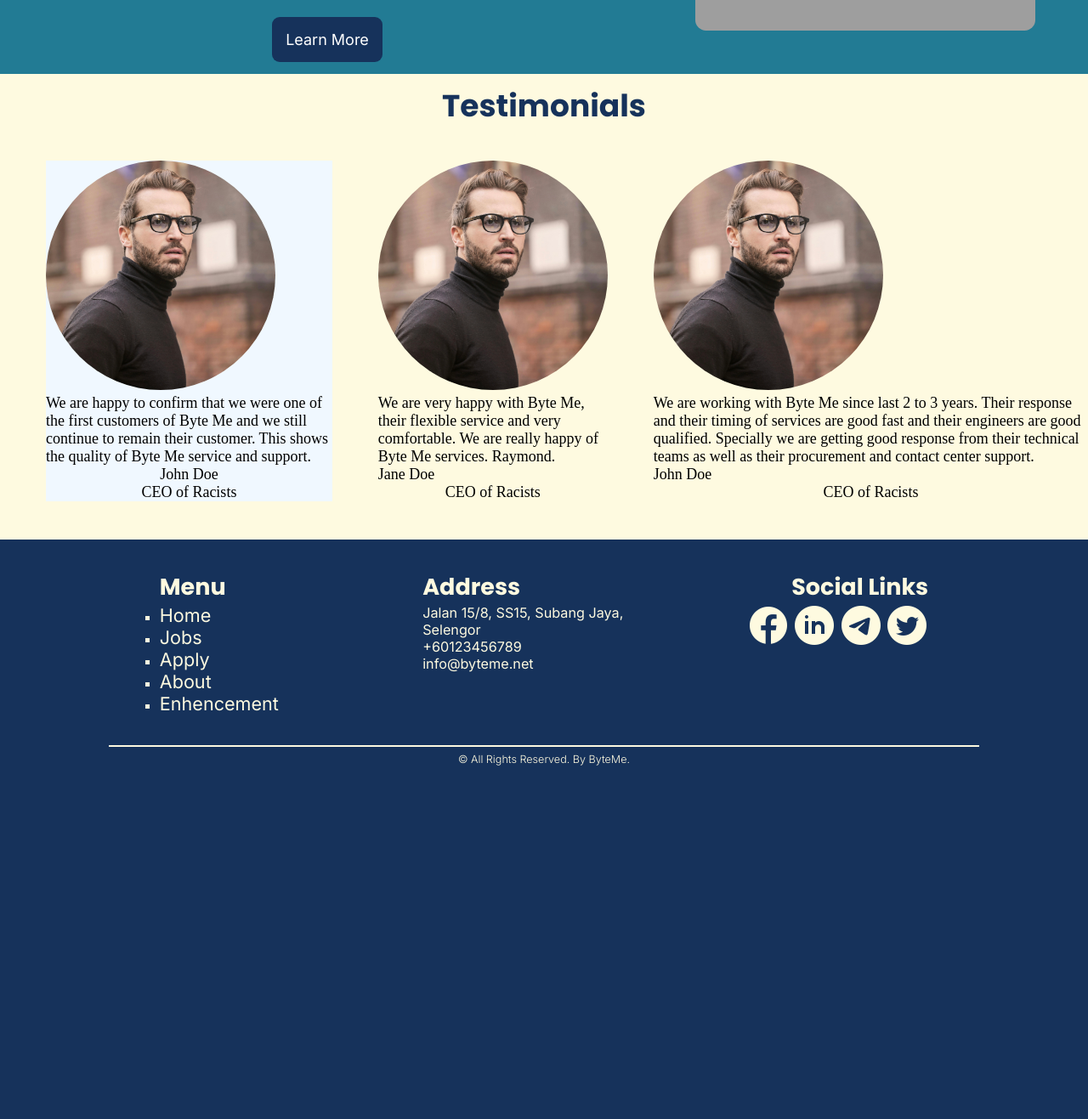
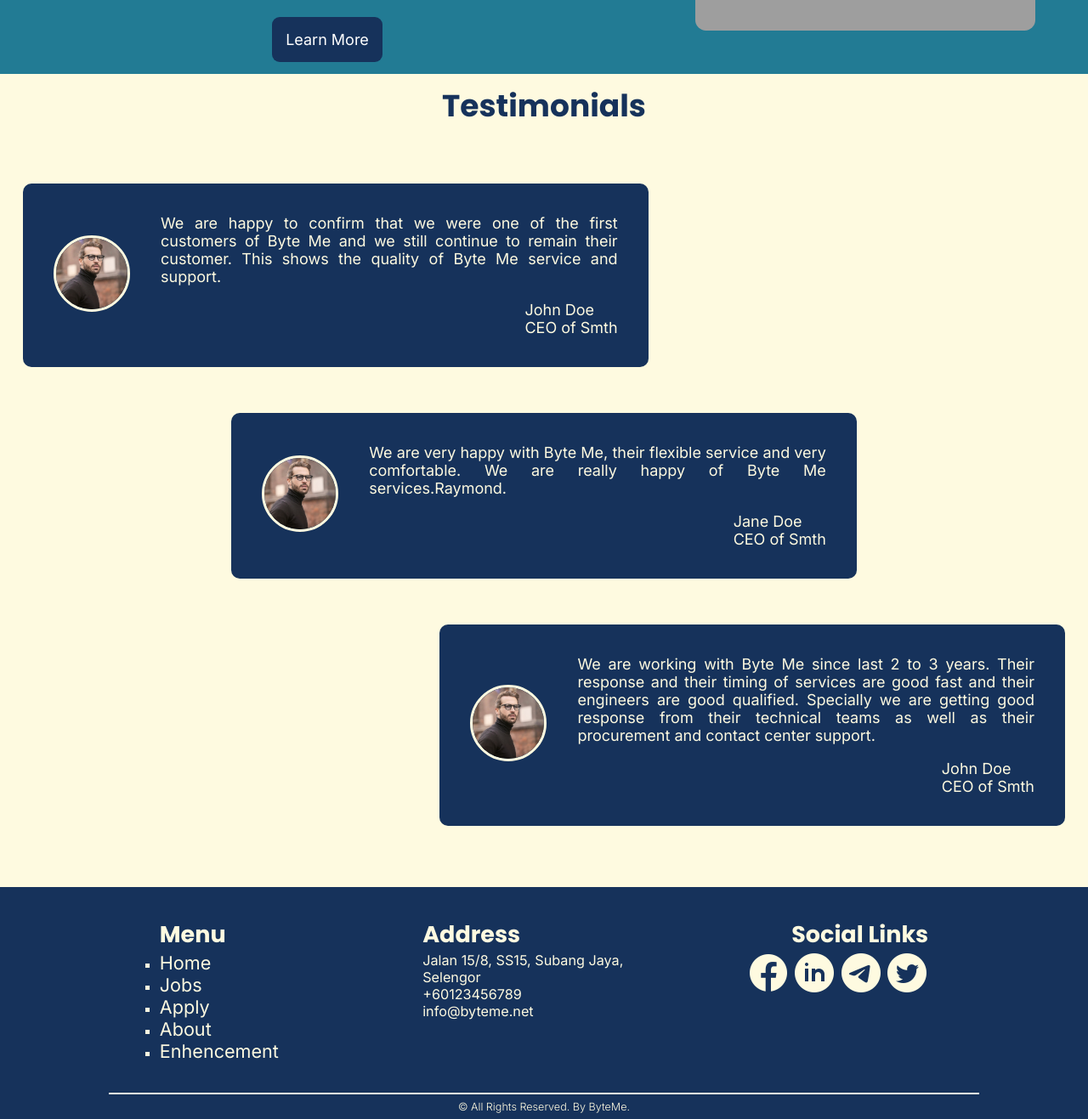
Before and after one commit to Showwaiyan/jobs-adv-website, a PHP site: page / in a window 1280 px wide. Shown: the part 2420-3737 px from the top of the page at 85% size. Before the commit the page ends 3321 px from the top, so only its background shows below. Run offline with PHP 8.4, Linux system fonts and the light colour scheme; grey boxes are pictures that could not be loaded.

Commit message:
Finished testimonial card layout and style

```diff
--- a/index.html
+++ b/index.html
@@ -138,39 +138,63 @@
             </a>
         </section>
    </article>
+
+
    <!-- Testomonial Section -->
     <article class="index-testimonial">
         <h2>Testimonials</h2>
         <section class="testimonial">
 
-            <div class="testominial-card">
+            <div class="testimonial-card">
                 <div class="testimonial-card-image">
                     <img src="images/tes1.jpg" alt="tes1">
                 </div>
-                <p class="testimonial-card-description">We are happy to confirm that we were one of the first customers of Byte Me and
-                    we still continue to remain their customer. This shows the quality of Byte Me service and support.
+                <div class="testimonial-card-description">
+                    <p class="description">We are happy to confirm that
+                    we were one of the first customers of Byte Me and
+                    we still continue to remain their customer.
+                    This shows the quality of Byte Me service and support.
                     </p>
+                    <div class="name-and-position">
                         <p class="name">John Doe</p>
-                <p class="position">CEO of Racists</p>
+                        <p class="position">CEO of Smth</p>
                     </div>
+                </div>
+           </div>
+
             <div class="testimonial-card">
                 <div class="testimonial-card-image">
                     <img src="images/tes1.jpg" alt="tes2">
                 </div>
-                <p class="testimonial-card-description">We are very happy with Byte Me, their flexible service and very comfortable. We are really happy of Byte Me services.
-                    Raymond.</p>
+                <div class="testimonial-card-description">
+                    <p class="description">We are very happy with Byte Me,
+                    their flexible service and very comfortable.
+                    We are really happy of Byte Me services.Raymond.
+                    </p>
+                    <div class="name-and-position">
                         <p class="name">Jane Doe</p>
-                <p class="position">CEO of Racists</p>
+                        <p class="position">CEO of Smth</p>
                     </div>
+               </div>
+           </div>
+
             <div class="testimonial-card">
                 <div class="testimonial-card-image">
-                    <img src="images/tes1.jpg" alt="tes3">
+                    <img src="images/tes1.jpg" alt="tes3" class="testimonial-card-image">
+
                </div>
-                <p class="testimonial-card-description">We are working with Byte Me since last 2 to 3 years.
-                    Their response and their timing of services are good fast and their engineers are good qualified.
-                    Specially we are getting good response from their technical teams as well as their procurement and contact center support.</p>
+               <div class="testimonial-card-description">
+                    <p class="description">We are working with Byte Me since last 2 to 3 years.
+                    Their response and their timing of services are good fast
+                    and their engineers are good qualified.
+                    Specially we are getting good response from their technical teams as well as
+                    their procurement and contact center support.
+                    </p>
+                    <div class="name-and-position">
                         <p class="name">John Doe</p>
-                <p class="position">CEO of Racists</p>
+                        <p class="position">CEO of Smth</p>
+                    </div>
+              </div>
            </div>
         </section>
     </article>
--- a/styles/style.css
+++ b/styles/style.css
@@ -313,39 +313,74 @@
 /* article about end */
 
 /* testomonial start */
+/* layout */
 article.index-testimonial{
   display: flex;
   flex-direction: column;
   justify-content: center;
-  background-color: var(--main-font-color);
+}
+article.index-testimonial section.testimonial{
+  display: flex;
+  flex-direction: column;
+  justify-content: space-evenly;
+  gap: 3rem;
+}
+article.index-testimonial section.testimonial div.testimonial-card {
+  display: flex;
+  align-items: center;
+  gap: 2rem;
+  width: 60%;
+}
+article.index-testimonial section.testimonial div.testimonial-card:nth-child(2) {
+  align-self: center;
+}
+article.index-testimonial section.testimonial div.testimonial-card:last-child {
+  align-self: flex-end;
+}
+div.testimonial-card .testimonial-card-description {
+  display: flex;
+  flex-direction: column;
+  gap: 1rem;
+}
+div.testimonial-card-description .name-and-position {
+  align-self: flex-end;
+}
+article.index-testimonial section.testimonial .testimonial-card-image img{
+  width: 5rem;
+}
+
+/* typography */
+article.index-testimonial {
+  font-family: var(--inter-font);
+  color: var(--main-font-color);
+  text-align: justify;
 }
 article.index-testimonial h2{
   text-align: center;
   font-family: var(--poppins-font);
   color: var(--main-color);
-  padding: 10px;
   font-size: 2em;
 }
+
+/* style */
+article.index-testimonial{
+ background-color: var(--main-font-color);
+}
+article.index-testimonial h2{
+ padding: 10px;
+}
 article.index-testimonial section.testimonial{
-  display: flex;
-  justify-content: space-evenly;
-  gap: 3rem;
+  padding: 1.5rem;
   margin-top: 1.5rem;
   margin-bottom: 2.5rem;
-  margin-left: 3rem;
 }
-article.index-testimonial section.testimonial div.testominial-card{
-  background-color: aliceblue;
+article.index-testimonial section.testimonial div.testimonial-card {
+  background-color: var(--main-color);
+  border-radius: 10px;
+  padding: 2rem;
 }
-article.index-testimonial section.testimonial div.testominial-card p.name,p.position{
-  text-align: center;
-}
-article.index-testimonial section.testimonial div.testominial-card div.testominial-card-image{
-  display: flex;
-  justify-content: center;
-}
-article.index-testimonial section.testimonial img{
-  width: 15rem;
+article.index-testimonial section.testimonial div.testimonial-card-image img{
+  border: 3px solid var(--main-font-color);
   border-radius: 50%;
 }
 /* testomonial end */
```
Lines whose indentation alone changed are shown as unchanged.
